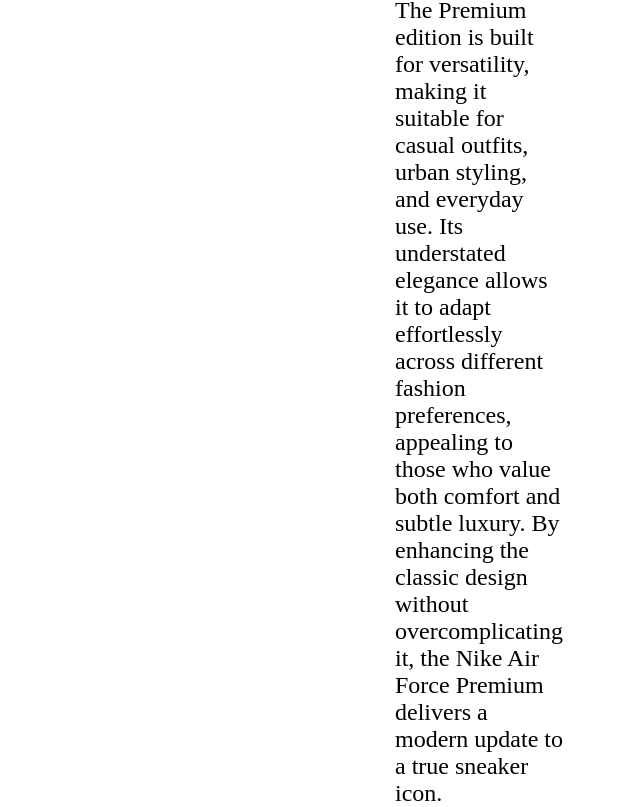
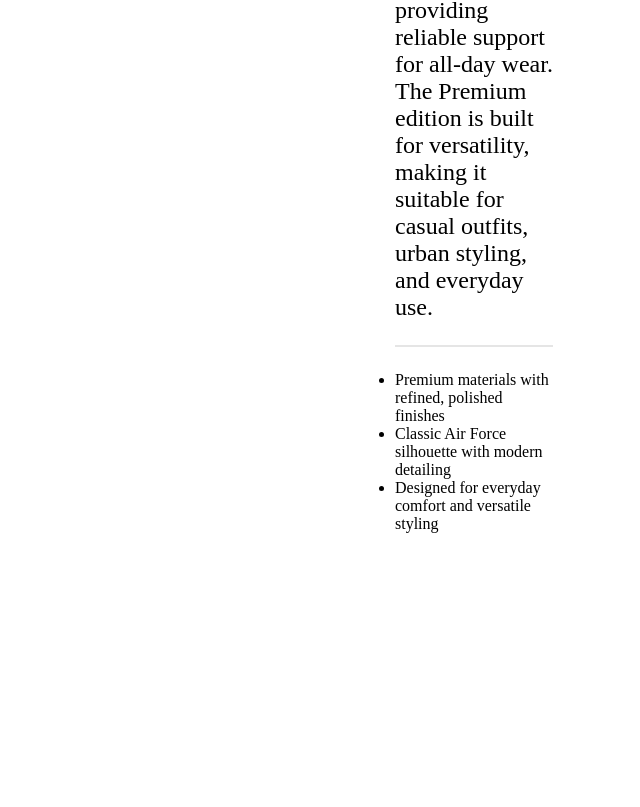
Before and after one commit to freddy990117/Shoe_Store, a React (Vite) app: page /product/1 in a window 1280 px wide. Shown: the part 1558-2365 px from the top of the page, without its empty margins (640-1280 px from the left). After the commit the page ends 2091 px from the top, so only its background shows below. Built offline with nearby package versions, Linux system fonts and the light colour scheme.

Commit message:
Chore : add keyponint in the page & adjust description length.

```diff
--- a/src/Context/ProductContext.tsx
+++ b/src/Context/ProductContext.tsx
@@ -37,7 +37,7 @@ const productList: allProduct[] = [
     imageURL: "/images/picture-1.png",
     title: "Air Force Premium",
     description:
-      "The Nike Air Force Premium is an elevated interpretation of the iconic Air Force 1, designed to retain its legendary silhouette while introducing refined materials and enhanced detailing. Originally launched as a performance basketball shoe, the Air Force 1 has evolved into a timeless staple in streetwear and lifestyle fashion.\n\nThis premium version emphasizes craftsmanship, featuring smoother leather, subtle texture contrasts, and carefully selected finishes that give the shoe a cleaner and more sophisticated appearance.\n\nComfort remains central to the design, with signature Air cushioning and a durable rubber outsole providing reliable support for all-day wear. The Premium edition is built for versatility, making it suitable for casual outfits, urban styling, and everyday use. Its understated elegance allows it to adapt effortlessly across different fashion preferences, appealing to those who value both comfort and subtle luxury. By enhancing the classic design without overcomplicating it, the Nike Air Force Premium delivers a modern update to a true sneaker icon.\n",
+      "The Nike Air Force Premium is an elevated interpretation of the iconic Air Force 1, designed to retain its legendary silhouette while introducing refined materials and enhanced detailing. Originally launched as a performance basketball shoe, the Air Force 1 has evolved into a timeless staple in streetwear and lifestyle fashion.\n\nThis premium version emphasizes craftsmanship, featuring smoother leather, subtle texture contrasts, and carefully selected finishes that give the shoe a cleaner and more sophisticated appearance.\n\nComfort remains central to the design, with signature Air cushioning and a durable rubber outsole providing reliable support for all-day wear. The Premium edition is built for versatility, making it suitable for casual outfits, urban styling, and everyday use. \n",
     keyPoint: [
       "Premium materials with refined, polished finishes",
       "Classic Air Force silhouette with modern detailing",
@@ -69,7 +69,7 @@ const productList: allProduct[] = [
     imageURL: "/images/picture-3.png",
     title: "Adidas Shoes",
     description:
-      "Adidas shoes are globally recognized for combining innovation, comfort, and timeless style across both performance and lifestyle categories. With strong roots in athletic heritage, Adidas designs footwear that supports movement while adapting to modern fashion needs.\n\n Advanced cushioning systems, lightweight materials, and ergonomic construction ensure comfort and responsiveness across various activities.\n\n In addition to performance, Adidas places increasing emphasis on sustainability, incorporating recycled and eco-conscious materials into many of its designs. This commitment reflects the brand’s forward-thinking approach and responsibility toward environmental impact. \n\nBeyond function, Adidas shoes maintain a strong presence in street culture, offering versatile designs that transition easily between sports, casual wear, and contemporary fashion. This fusion of technology, style, and sustainability has established Adidas as a trusted brand for athletes and fashion-conscious consumers worldwide.\n",
+      "Adidas shoes are globally recognized for combining innovation, comfort, and timeless style across both performance and lifestyle categories. With strong roots in athletic heritage, Adidas designs footwear that supports movement while adapting to modern fashion needs.\n\n Advanced cushioning systems, lightweight materials, and ergonomic construction ensure comfort and responsiveness across various activities.\n\n In addition to performance, Adidas places increasing emphasis on sustainability, incorporating recycled and eco-conscious materials into many of its designs. This commitment reflects the brand’s forward-thinking approach and responsibility toward environmental impact. \n\n\n",
     keyPoint: [
       "Innovative cushioning and lightweight construction",
       "Strong focus on sustainability and eco-friendly materials",
--- a/src/Pages/Product.tsx
+++ b/src/Pages/Product.tsx
@@ -1,5 +1,5 @@
 import { useProducts } from "../Context/ProductContext";
-import { useCallback, useState } from "react";
+import { useCallback, useEffect, useState } from "react";
 import { useParams } from "react-router-dom";
 
 const Product = () => {
@@ -13,7 +13,8 @@ const Product = () => {
   const [currentIndex, setCurrectIndex] = useState<number>(
     initalIndex >= 0 ? initalIndex : 0,
   );
-  // find id by clicked
+
+  // Error message
   if (!productList) return <div>Product is delivering</div>;
 
   // right and left btn fn
@@ -31,6 +32,7 @@ const Product = () => {
 
   // 	TS 會從 productList 自動推斷型別，並會自動取得 id
   const currentProduct = productList[currentIndex];
+  // Render more picture
   const morePicture = productList.map((item, index) => {
     return (
       <img
@@ -38,6 +40,7 @@ const Product = () => {
         alt={`${item.title}`}
         key={item.id}
         className={`${index === currentIndex ? "active" : ""}`}
+        // find id by clicked
         onClick={() => {
           setCurrectIndex(index);
         }}
@@ -45,15 +48,9 @@ const Product = () => {
     );
   });
 
-  const [cartNum, setCartNum] = useState(1);
-  const plusBtn = useCallback(() => {
-    setCartNum((prev) => (prev += 1));
-  }, []);
-  const reduceBtn = useCallback(() => {
-    setCartNum((prev) => {
-      return prev > 1 ? prev - 1 : 1;
-    });
-  }, []);
+  const keypoint = currentProduct.keyPoint;
+
+  console.log(keypoint);
 
   return (
     <div className="product-container">
@@ -80,11 +77,17 @@ const Product = () => {
           <div className="decide">
             <h5>Quanity</h5>
             <div className="product-number">
-              <button className="cart-btn" onClick={reduceBtn}>
+              <button
+                className="cart-btn"
+                // onClick={reduceBtn}
+              >
                 -
               </button>
-              <span>{cartNum}</span>
-              <button className="cart-btn" onClick={plusBtn}>
+              <span>1{/* {cartNum} */}</span>
+              <button
+                className="cart-btn"
+                // onClick={plusBtn}
+              >
                 +
               </button>
             </div>
@@ -98,9 +101,32 @@ const Product = () => {
         <h1>Description</h1>
         <div className="product-lan"></div>
         <span>{`${currentProduct.description}`}</span>
+        <div className="product-lan"></div>
+        <ul>
+          {keypoint.map((item, index) => (
+            <li className="keypoint" key={index}>
+              {item}
+            </li>
+          ))}
+        </ul>
       </div>
     </div>
   );
 };
+export default Product;
+// // cart's number state
+// const [cartNum, setCartNum] = useState<number>(1);
 
-export default Product;
+// // cart's number setup fn
+// const plusBtn = useCallback(() => {
+//   setCartNum((prev) => (prev += 1));
+// }, []);
+// const reduceBtn = useCallback(() => {
+//   setCartNum((prev) => {
+//     return prev > 1 ? prev - 1 : 1;
+//   });
+// }, []);
+// // Change product would inital cart number
+// useEffect(() => {
+//   setCartNum(1);
+// }, [currentIndex]);
```
